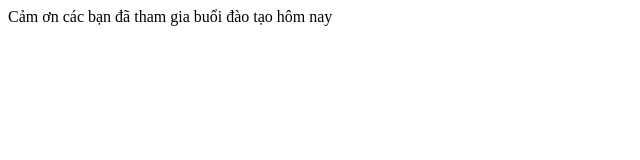
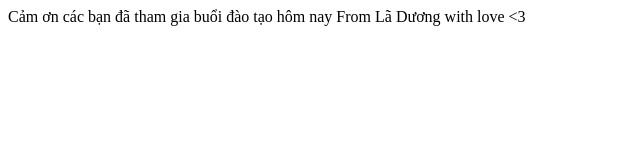
Before and after one commit to laduong/Daotao_Github, a plain HTML site: page index.html in a window 1280 px wide. Shown: the whole page, without its empty margins (0-640 px from the left). Drawn offline with Linux system fonts and the light colour scheme.

Commit message:
Update index.html

```diff
--- a/index.html
+++ b/index.html
@@ -1,5 +1,6 @@
 <div>
     <label>
         Cảm ơn các bạn đã tham gia buổi đào tạo hôm nay
+        From Lã Dương with love <3
     </label>
 </div>
```
